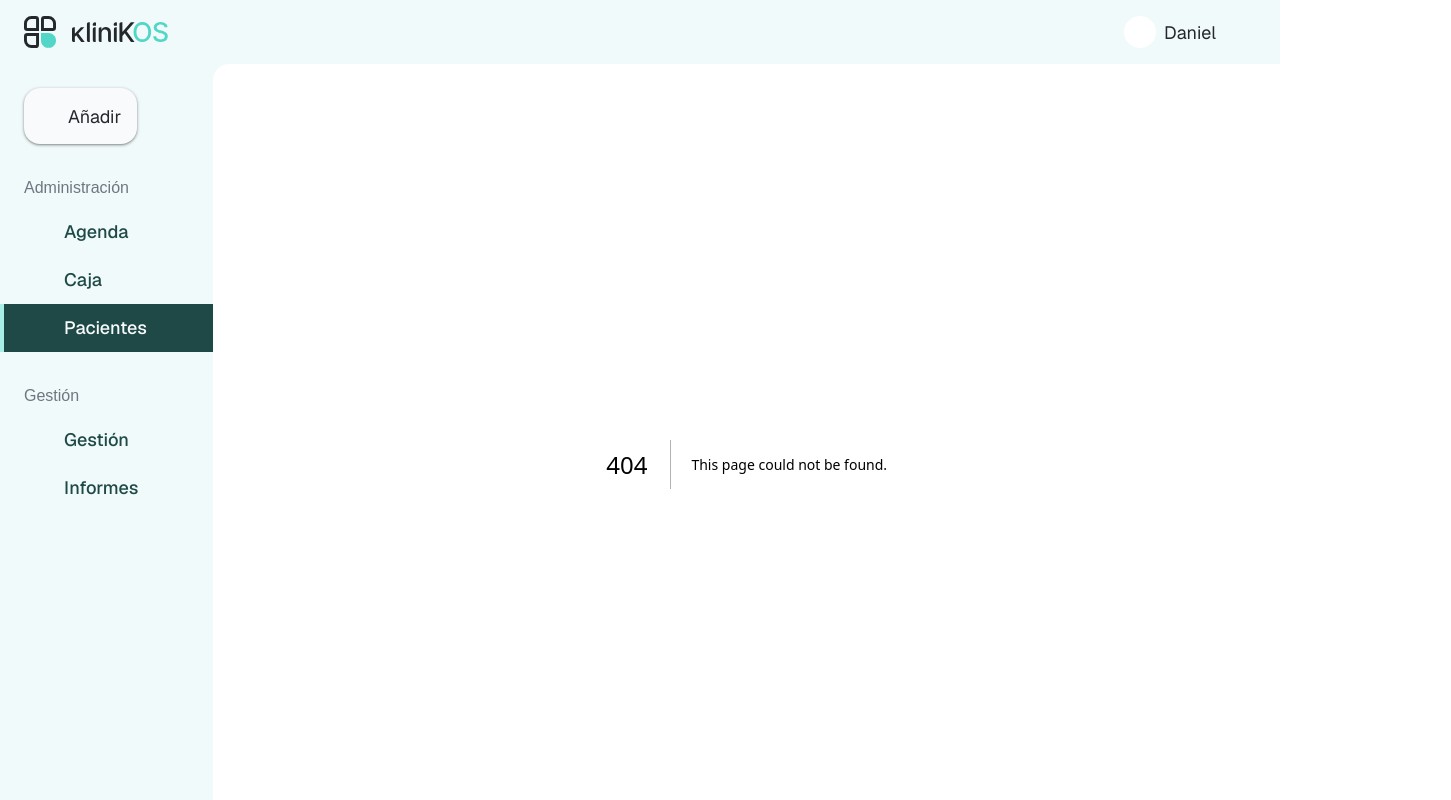
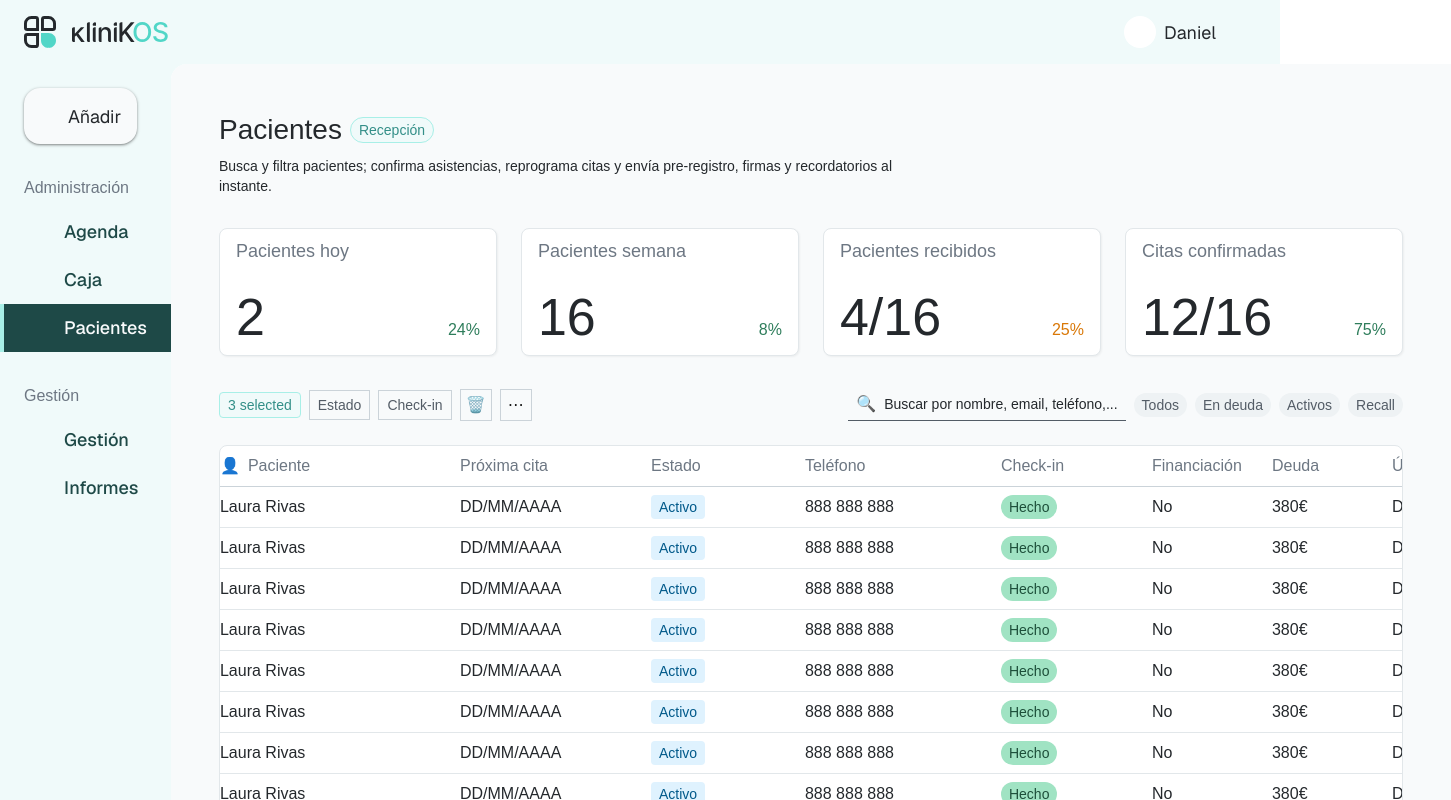
Before and after one commit to klinikOSapp/klinikOS-app, a Next.js app: page /pacientes in a window 1280 px wide. Before the commit this address had no page. Shown: the top 800 px of the page, 1451 px wide, since content can reach past the window. Built offline with nearby package versions, Linux system fonts and the light colour scheme; some icons are missing.

Commit message:
directory first commit

```diff
--- /dev/null
+++ b/src/app/pacientes/page.tsx
@@ -0,0 +1,291 @@
+import React from 'react'
+
+function KpiCard({
+  title,
+  value,
+  badge
+}: {
+  title: string
+  value: string
+  badge?: React.ReactNode
+}) {
+  return (
+    <div className='bg-white rounded-[8px] px-4 py-2 h-[128px] flex flex-col justify-between shadow-[1px_1px_2px_0_rgba(0,0,0,0.05)] border border-[var(--color-neutral-200)]'>
+      <p className='text-[18px] leading-[28px] font-medium text-[var(--color-neutral-600)]'>
+        {title}
+      </p>
+      <div className='flex items-baseline justify-between'>
+        <p className='text-[52px] leading-[60px] text-[var(--color-neutral-900)] font-medium'>
+          {value}
+        </p>
+        {badge}
+      </div>
+    </div>
+  )
+}
+
+function Chip({
+  children,
+  color = 'teal',
+  rounded = 'lg'
+}: {
+  children: React.ReactNode
+  color?: 'teal' | 'sky' | 'green' | 'gray'
+  rounded?: 'lg' | 'full'
+}) {
+  const styles = {
+    teal: 'bg-[var(--color-brand-0)] text-[var(--color-brand-700)] border border-[var(--color-brand-200)]',
+    sky: 'bg-sky-100 text-sky-800',
+    green: 'bg-[var(--color-success-200)] text-[var(--color-success-800)]',
+    gray: 'bg-[var(--color-neutral-100)] text-[var(--color-neutral-700)]'
+  }[color]
+  const radius = rounded === 'full' ? 'rounded-[80px]' : 'rounded-[4px]'
+  return (
+    <span
+      className={[
+        'px-2 py-0.5 text-[14px] leading-[20px]',
+        styles,
+        radius
+      ].join(' ')}
+    >
+      {children}
+    </span>
+  )
+}
+
+function StatusPill({ type }: { type: 'Activo' | 'Hecho' }) {
+  if (type === 'Activo') {
+    return (
+      <span className='inline-flex items-center'>
+        <Chip color='sky'>Activo</Chip>
+      </span>
+    )
+  }
+  return (
+    <span className='inline-flex items-center'>
+      <Chip color='green' rounded='full'>
+        Hecho
+      </Chip>
+    </span>
+  )
+}
+
+function TableHeaderCell({
+  children,
+  className
+}: {
+  children: React.ReactNode
+  className?: string
+}) {
+  return (
+    <th
+      className={[
+        'text-[16px] leading-[24px] font-normal text-[var(--color-neutral-600)] text-left',
+        className
+      ].join(' ')}
+    >
+      {children}
+    </th>
+  )
+}
+
+function Row() {
+  return (
+    <tr className='border-b border-[var(--color-neutral-200)]'>
+      <td className='py-2 pr-2 w-[240px]'>
+        <p className='text-[16px] leading-[24px] text-[var(--color-neutral-900)]'>
+          Laura Rivas
+        </p>
+      </td>
+      <td className='py-2 pr-2 w-[191px]'>
+        <p className='text-[16px] leading-[24px] text-[var(--color-neutral-900)]'>
+          DD/MM/AAAA
+        </p>
+      </td>
+      <td className='py-2 pr-2 w-[154px]'>
+        <StatusPill type='Activo' />
+      </td>
+      <td className='py-2 pr-2 w-[196px]'>
+        <p className='text-[16px] leading-[24px] text-[var(--color-neutral-900)]'>
+          888 888 888
+        </p>
+      </td>
+      <td className='py-2 pr-2 w-[151px]'>
+        <StatusPill type='Hecho' />
+      </td>
+      <td className='py-2 pr-2 w-[120px]'>
+        <p className='text-[16px] leading-[24px] text-[var(--color-neutral-900)]'>
+          No
+        </p>
+      </td>
+      <td className='py-2 pr-2 w-[120px]'>
+        <p className='text-[16px] leading-[24px] text-[var(--color-neutral-900)]'>
+          380€
+        </p>
+      </td>
+      <td className='py-2 pr-2 w-[204px]'>
+        <p className='text-[16px] leading-[24px] text-[var(--color-neutral-900)]'>
+          DD/MM/AAAA
+        </p>
+      </td>
+    </tr>
+  )
+}
+
+export default function PacientesPage() {
+  const rows = Array.from({ length: 12 })
+
+  return (
+    <div className='bg-[var(--color-neutral-50)] rounded-tl-[var(--radius-xl)] min-h-[calc(100dvh-var(--spacing-topbar))] p-12'>
+      <div className='flex items-center gap-2'>
+        <h1 className='text-[28px] leading-[36px] text-[var(--color-neutral-900)]'>
+          Pacientes
+        </h1>
+        <Chip color='teal' rounded='full'>
+          Recepción
+        </Chip>
+      </div>
+      <p className='text-[14px] leading-[20px] text-[var(--color-neutral-900)] mt-2 max-w-[680px]'>
+        Busca y filtra pacientes; confirma asistencias, reprograma citas y envía
+        pre-registro, firmas y recordatorios al instante.
+      </p>
+
+      <div className='grid grid-cols-4 gap-6 mt-8'>
+        <KpiCard
+          title='Pacientes hoy'
+          value='2'
+          badge={
+            <span className='text-[16px] leading-[24px] text-[var(--color-success-600)]'>
+              24%
+            </span>
+          }
+        />
+        <KpiCard
+          title='Pacientes semana'
+          value='16'
+          badge={
+            <span className='text-[16px] leading-[24px] text-[var(--color-success-600)]'>
+              8%
+            </span>
+          }
+        />
+        <KpiCard
+          title='Pacientes recibidos'
+          value='4/16'
+          badge={
+            <span className='text-[16px] leading-[24px] text-[#d97706]'>
+              25%
+            </span>
+          }
+        />
+        <KpiCard
+          title='Citas confirmadas'
+          value='12/16'
+          badge={
+            <span className='text-[16px] leading-[24px] text-[var(--color-success-600)]'>
+              75%
+            </span>
+          }
+        />
+      </div>
+
+      <div className='mt-8 flex items-center justify-between'>
+        <div className='flex items-center gap-2'>
+          <Chip color='teal'>3 selected</Chip>
+          <button className='bg-[var(--color-neutral-50)] border border-[var(--color-neutral-300)] px-2 py-1 text-[14px] leading-[20px] text-[var(--color-neutral-700)]'>
+            Estado
+          </button>
+          <button className='bg-[var(--color-neutral-50)] border border-[var(--color-neutral-300)] px-2 py-1 text-[14px] leading-[20px] text-[var(--color-neutral-700)]'>
+            Check-in
+          </button>
+          <button className='bg-[var(--color-neutral-50)] border border-[var(--color-neutral-300)] p-1 size-[32px] inline-flex items-center justify-center'>
+            🗑️
+          </button>
+          <button className='bg-[var(--color-neutral-50)] border border-[var(--color-neutral-300)] p-1 size-[32px] inline-flex items-center justify-center'>
+            ⋯
+          </button>
+        </div>
+        <div className='flex items-center gap-2'>
+          <div className='flex items-center gap-2 border-b border-[var(--color-neutral-700)] px-2 py-1'>
+            <span className='text-[var(--color-neutral-900)]'>🔍</span>
+            <span className='text-[14px] leading-[20px] text-[var(--color-neutral-900)]'>
+              Buscar por nombre, email, teléfono,...
+            </span>
+          </div>
+          <Chip color='gray' rounded='full'>
+            Todos
+          </Chip>
+          <Chip color='gray' rounded='full'>
+            En deuda
+          </Chip>
+          <Chip color='gray' rounded='full'>
+            Activos
+          </Chip>
+          <Chip color='gray' rounded='full'>
+            Recall
+          </Chip>
+        </div>
+      </div>
+
+      <div className='mt-6 bg-white rounded-[8px] border border-[var(--color-neutral-200)] overflow-hidden'>
+        <table className='w-full table-fixed'>
+          <thead>
+            <tr className='border-b border-[var(--color-neutral-300)]'>
+              <TableHeaderCell className='py-2 pr-2 w-[240px]'>
+                <div className='flex items-center gap-2'>
+                  <span className='text-[16px] leading-[24px]'>👤</span>
+                  <span>Paciente</span>
+                </div>
+              </TableHeaderCell>
+              <TableHeaderCell className='py-2 pr-2 w-[191px]'>
+                Próxima cita
+              </TableHeaderCell>
+              <TableHeaderCell className='py-2 pr-2 w-[154px]'>
+                Estado
+              </TableHeaderCell>
+              <TableHeaderCell className='py-2 pr-2 w-[196px]'>
+                Teléfono
+              </TableHeaderCell>
+              <TableHeaderCell className='py-2 pr-2 w-[151px]'>
+                Check-in
+              </TableHeaderCell>
+              <TableHeaderCell className='py-2 pr-2 w-[120px]'>
+                Financiación
+              </TableHeaderCell>
+              <TableHeaderCell className='py-2 pr-2 w-[120px]'>
+                Deuda
+              </TableHeaderCell>
+              <TableHeaderCell className='py-2 pr-2 w-[204px]'>
+                Último contacto
+              </TableHeaderCell>
+            </tr>
+          </thead>
+          <tbody>
+            {rows.map((_, i) => (
+              <Row key={i} />
+            ))}
+          </tbody>
+        </table>
+      </div>
+
+      <div className='mt-4 flex items-center justify-end gap-3 text-[14px] text-[var(--color-neutral-900)]'>
+        <button className='size-6 inline-flex items-center justify-center'>
+          «
+        </button>
+        <button className='size-6 inline-flex items-center justify-center'>
+          ‹
+        </button>
+        <span className='underline'>1</span>
+        <span>2</span>
+        <span>…</span>
+        <span>12</span>
+        <button className='size-6 inline-flex items-center justify-center'>
+          ›
+        </button>
+        <button className='size-6 inline-flex items-center justify-center'>
+          »
+        </button>
+      </div>
+    </div>
+  )
+}
```
